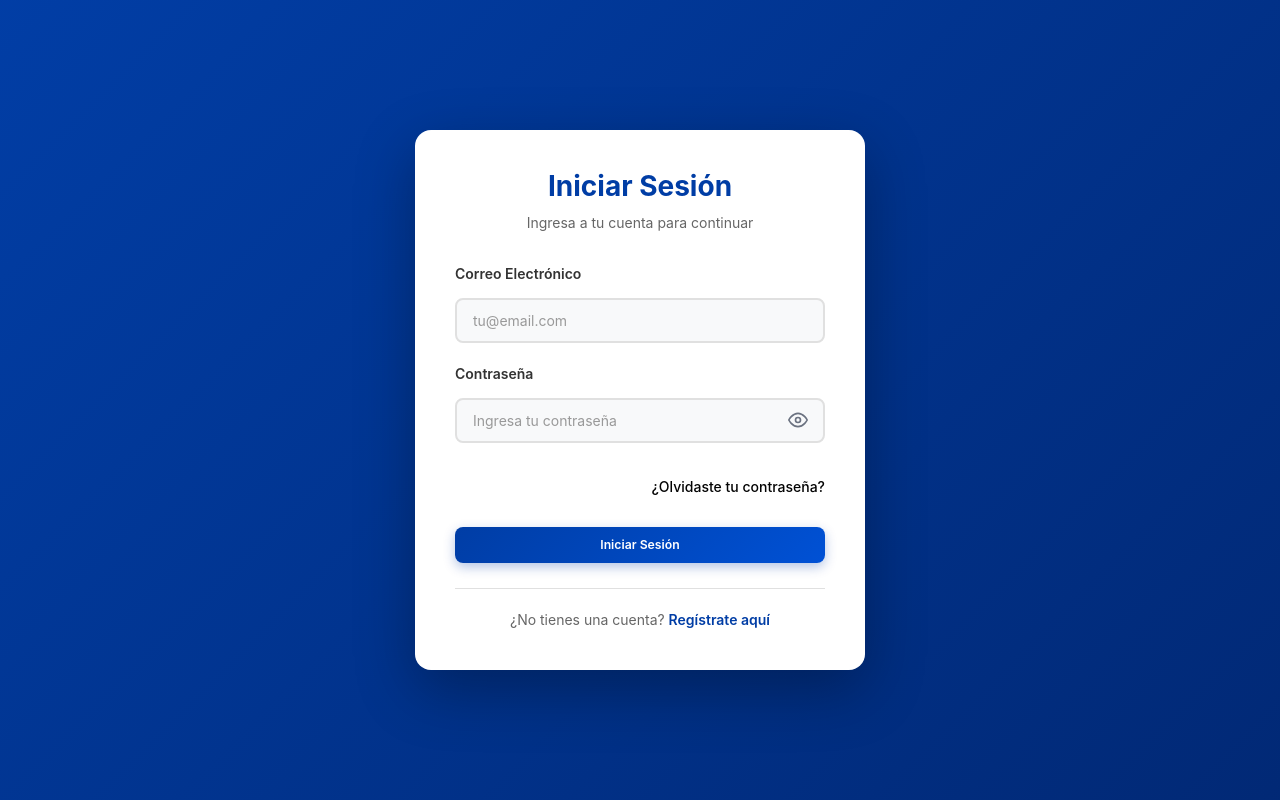
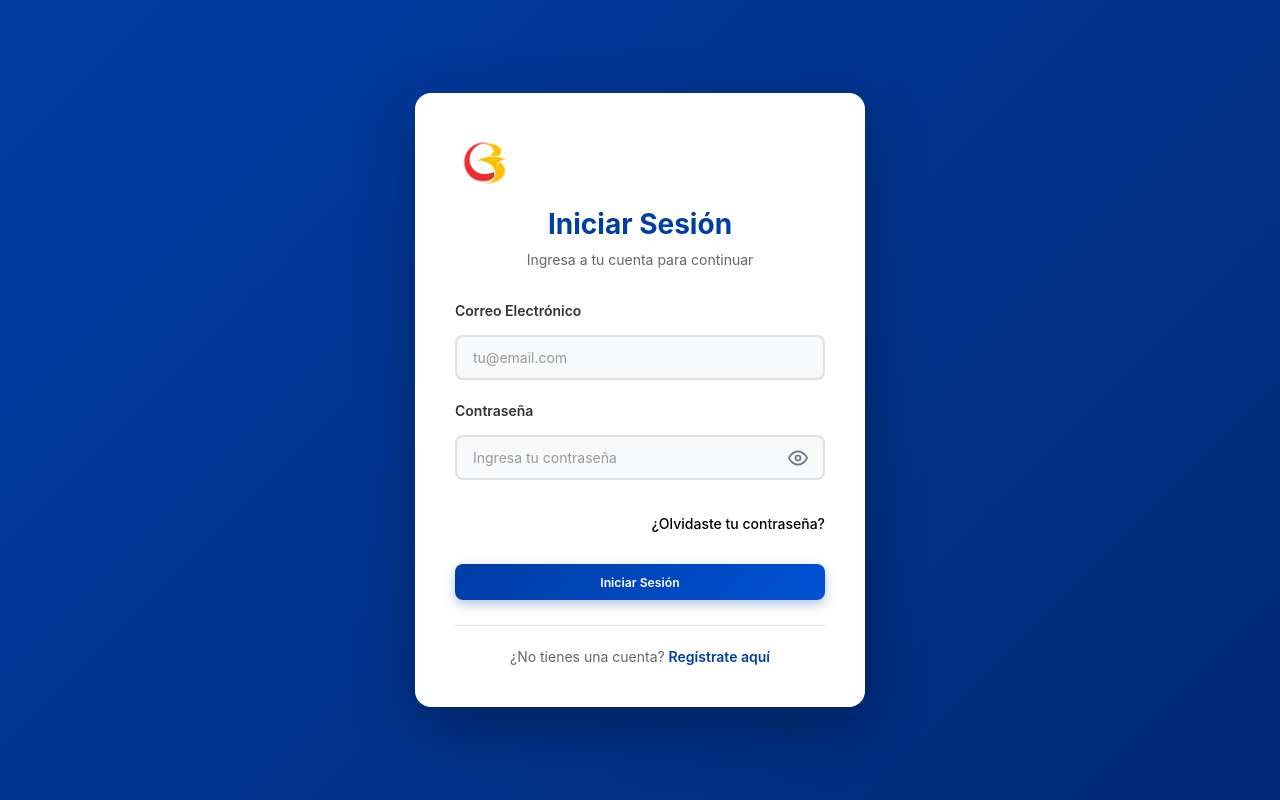
Before and after one commit to karen23232/Aprobaciones-kata, a React (Create React App) app in the folder frontend/: page /login in a window 1280 px wide. Built offline with nearby package versions, Linux system fonts and the light colour scheme.

Commit message:
arreglos

```diff
--- a/frontend/src/App.js
+++ b/frontend/src/App.js
@@ -1,6 +1,7 @@
 import React from 'react';
 import { BrowserRouter, Routes, Route, Navigate } from 'react-router-dom';
 import { AuthProvider } from './contexts/AuthContext';
+import { ThemeProvider } from './contexts/ThemeContext';
 import ProtectedRoute from './components/ProtectedRoute';
 import Login from './pages/Login';
 import Register from './pages/Register';
@@ -8,13 +9,14 @@ import Dashboard from './pages/Dashboard';
 import RequestsList from './pages/RequestsList';
 import CreateRequest from './pages/CreateRequest';
 import RequestDetail from './pages/RequestDetail';
-import './styles/global.css';
 import ForgotPassword from './pages/ForgotPassword';
 import ResetPassword from './pages/ResetPassword';
+import './styles/global.css';
 
 function App() {
   return (
     <BrowserRouter>
+      <ThemeProvider>
         <AuthProvider>
           <Routes>
             <Route path="/" element={<Navigate to="/login" replace />} />
@@ -62,6 +64,7 @@ function App() {
             <Route path="*" element={<Navigate to="/login" replace />} />
           </Routes>
         </AuthProvider>
+      </ThemeProvider>
     </BrowserRouter>
   );
 }
--- /dev/null
+++ b/frontend/src/components/ThemeToggle.js
@@ -0,0 +1,38 @@
+import React from 'react';
+import { useTheme } from '../contexts/ThemeContext';
+import '../styles/Themetoggle.css';
+
+const ThemeToggle = () => {
+  const { theme, toggleTheme } = useTheme();
+
+  return (
+    <button
+      className="theme-toggle"
+      onClick={toggleTheme}
+      aria-label={`Cambiar a modo ${theme === 'light' ? 'oscuro' : 'claro'}`}
+      title={`Cambiar a modo ${theme === 'light' ? 'oscuro' : 'claro'}`}
+    >
+      {theme === 'light' ? (
+        // Icono de Luna (modo oscuro)
+        <svg width="20" height="20" viewBox="0 0 24 24" fill="none" stroke="currentColor" strokeWidth="2">
+          <path d="M21 12.79A9 9 0 1 1 11.21 3 7 7 0 0 0 21 12.79z"></path>
+        </svg>
+      ) : (
+        // Icono de Sol (modo claro)
+        <svg width="20" height="20" viewBox="0 0 24 24" fill="none" stroke="currentColor" strokeWidth="2">
+          <circle cx="12" cy="12" r="5"></circle>
+          <line x1="12" y1="1" x2="12" y2="3"></line>
+          <line x1="12" y1="21" x2="12" y2="23"></line>
+          <line x1="4.22" y1="4.22" x2="5.64" y2="5.64"></line>
+          <line x1="18.36" y1="18.36" x2="19.78" y2="19.78"></line>
+          <line x1="1" y1="12" x2="3" y2="12"></line>
+          <line x1="21" y1="12" x2="23" y2="12"></line>
+          <line x1="4.22" y1="19.78" x2="5.64" y2="18.36"></line>
+          <line x1="18.36" y1="5.64" x2="19.78" y2="4.22"></line>
+        </svg>
+      )}
+    </button>
+  );
+};
+
+export default ThemeToggle;
--- /dev/null
+++ b/frontend/src/contexts/ThemeContext.js
@@ -0,0 +1,38 @@
+import React, { createContext, useState, useContext, useEffect } from 'react';
+
+const ThemeContext = createContext(null);
+
+export const ThemeProvider = ({ children }) => {
+  // Obtener tema guardado o usar 'light' por defecto
+  const [theme, setTheme] = useState(() => {
+    const savedTheme = localStorage.getItem('theme');
+    return savedTheme || 'light';
+  });
+
+  useEffect(() => {
+    // Aplicar tema al documento
+    document.documentElement.setAttribute('data-theme', theme);
+    // Guardar preferencia
+    localStorage.setItem('theme', theme);
+  }, [theme]);
+
+  const toggleTheme = () => {
+    setTheme((prevTheme) => (prevTheme === 'light' ? 'dark' : 'light'));
+  };
+
+  const value = {
+    theme,
+    toggleTheme,
+    isDark: theme === 'dark',
+  };
+
+  return <ThemeContext.Provider value={value}>{children}</ThemeContext.Provider>;
+};
+
+export const useTheme = () => {
+  const context = useContext(ThemeContext);
+  if (!context) {
+    throw new Error('useTheme debe ser usado dentro de ThemeProvider');
+  }
+  return context;
+};
--- a/frontend/src/pages/Dashboard.js
+++ b/frontend/src/pages/Dashboard.js
@@ -8,6 +8,7 @@ import Card from '../components/Card';
 import Badge from '../components/Badge';
 import LoadingSpinner from '../components/LoadingSpinner';
 import EmptyState from '../components/EmptyState';
+import ThemeToggle from '../components/ThemeToggle';
 import { formatRelativeTime, getStatusColor, getStatusIcon } from '../utils/formatters';
 import '../styles/Dashboard.css';
 
@@ -153,6 +154,9 @@ const Dashboard = () => {
           </div>
 
           <div className="header-right">
+            {/* 🌙 BOTÓN DE TEMA - NUEVO */}
+            <ThemeToggle />
+
             {/* Notificaciones */}
             <div className="notifications-wrapper">
               <button
--- a/frontend/src/pages/Login.js
+++ b/frontend/src/pages/Login.js
@@ -101,6 +101,9 @@ const Login = () => {
   return (
     <div className="auth-container">
       <div className="auth-card">
+        <div className="auth-logo">
+          <img src="/assets/images/Logo.png" alt="Logo" />
+        </div>
         <div className="auth-header">
           <h1 className="auth-title">Iniciar Sesión</h1>
           <p className="auth-subtitle">Ingresa a tu cuenta para continuar</p>
--- a/frontend/src/pages/Register.js
+++ b/frontend/src/pages/Register.js
@@ -17,7 +17,7 @@ const Register = () => {
     confirmPassword: '',
     rol: 'solicitante',
   });
-a
+
   const [errors, setErrors] = useState({});
   const [loading, setLoading] = useState(false);
   const [apiError, setApiError] = useState('');
@@ -116,6 +116,9 @@ a
   return (
     <div className="auth-container">
       <div className="auth-card">
+        <div className="auth-logo">
+          <img src="/assets/images/Logo.png" alt="Logo" />
+        </div>
         <div className="auth-header">
           <h1 className="auth-title">Crear Cuenta</h1>
           <p className="auth-subtitle">Completa el formulario para registrarte</p>
--- a/frontend/src/styles/Auth.css
+++ b/frontend/src/styles/Auth.css
@@ -57,13 +57,12 @@
 
 .auth-logo {
     text-align: center;
-    margin-bottom: 20px;
+    margin-bottom: 15px;
 }
 
 .auth-logo img {
-    width: 120px; /* Tamaño más pequeño */
+    width: 60px;
     height: auto;
-    margin-bottom: 10px;
     object-fit: contain;
 }
 
@@ -332,7 +331,7 @@
     }
 
     .auth-logo img {
-        width: 100px; /* Más pequeño en móvil */
+        width: 50px;
     }
 }
 
--- /dev/null
+++ b/frontend/src/styles/Themetoggle.css
@@ -0,0 +1,30 @@
+.theme-toggle {
+    background: transparent;
+    border: none;
+    cursor: pointer;
+    padding: 10px;
+    display: flex;
+    align-items: center;
+    justify-content: center;
+    border-radius: 50%;
+    transition: all 0.3s ease;
+    color: var(--text-primary);
+}
+
+.theme-toggle:hover {
+    background: var(--hover-bg);
+    transform: scale(1.1);
+}
+
+.theme-toggle svg {
+    transition: transform 0.3s ease;
+}
+
+.theme-toggle:hover svg {
+    transform: rotate(20deg);
+}
+
+/* Animación suave al cambiar de tema */
+.theme-toggle:active {
+    transform: scale(0.95);
+}
--- a/frontend/src/styles/global.css
+++ b/frontend/src/styles/global.css
@@ -71,12 +71,51 @@
     --radius-base: 8px;
     --radius-md: 12px;
     --radius-lg: 16px;
+
+    /* ========================================
+       🌙 VARIABLES PARA TEMA CLARO/OSCURO
+       ======================================== */
+    /* Modo Claro (por defecto) */
+    --bg-primary: #ffffff;
+    --bg-secondary: #f9fafb;
+    --bg-tertiary: #f3f4f6;
+    --text-primary: #111827;
+    --text-secondary: #6b7280;
+    --text-tertiary: #9ca3af;
+    --border-color: #e5e7eb;
+    --hover-bg: rgba(0, 61, 165, 0.05);
+    --card-bg: #ffffff;
+    --input-bg: #f8f9fa;
+}
+
+/* ========================================
+   🌙 MODO OSCURO
+   ======================================== */
+[data-theme="dark"] {
+    --bg-primary: #0f172a;
+    --bg-secondary: #1e293b;
+    --bg-tertiary: #334155;
+    --text-primary: #f1f5f9;
+    --text-secondary: #cbd5e1;
+    --text-tertiary: #94a3b8;
+    --border-color: #334155;
+    --hover-bg: rgba(0, 61, 165, 0.2);
+    --card-bg: #1e293b;
+    --input-bg: #334155;
+
+    /* Ajustar sombras para modo oscuro */
+    --shadow-sm: 0 1px 2px 0 rgba(0, 0, 0, 0.3);
+    --shadow: 0 1px 3px 0 rgba(0, 0, 0, 0.4);
+    --shadow-md: 0 4px 6px -1px rgba(0, 0, 0, 0.5);
+    --shadow-lg: 0 10px 15px -3px rgba(0, 0, 0, 0.6);
+    --shadow-xl: 0 20px 25px -5px rgba(0, 0, 0, 0.7);
 }
 
 /* Base */
 html {
     font-size: 16px;
     scroll-behavior: smooth;
+    transition: background-color 0.3s ease, color 0.3s ease;
 }
 
 body {
@@ -85,9 +124,10 @@ body {
         "Helvetica Neue", sans-serif;
     -webkit-font-smoothing: antialiased;
     -moz-osx-font-smoothing: grayscale;
-    color: var(--gray-900);
-    background-color: var(--gray-50);
+    color: var(--text-primary);
+    background-color: var(--bg-secondary);
     line-height: 1.5;
+    transition: background-color 0.3s ease, color 0.3s ease;
 }
 
 code {
@@ -102,7 +142,7 @@ code {
 }
 
 ::-webkit-scrollbar-track {
-    background: var(--gray-100);
+    background: var(--bg-tertiary);
 }
 
 ::-webkit-scrollbar-thumb {
@@ -125,7 +165,7 @@ code {
 /* Firefox scrollbar */
 * {
     scrollbar-width: thin;
-    scrollbar-color: var(--banco-azul-principal) var(--gray-100);
+    scrollbar-color: var(--banco-azul-principal) var(--bg-tertiary);
 }
 
 /* Selection - COLORES BANCO DE BOGOTÁ */
@@ -154,7 +194,8 @@ h5,
 h6 {
     font-weight: 700;
     line-height: 1.2;
-    color: var(--gray-900);
+    color: var(--text-primary);
+    transition: color 0.3s ease;
 }
 
 h1 {
@@ -203,6 +244,7 @@ img {
 button {
     font-family: inherit;
     cursor: pointer;
+    transition: all 0.3s ease;
 }
 
 button:disabled {
@@ -215,6 +257,7 @@ input,
 textarea,
 select {
     font-family: inherit;
+    transition: all 0.3s ease;
 }
 
 /* ========================================
```
Lines whose indentation alone changed are shown as unchanged.
